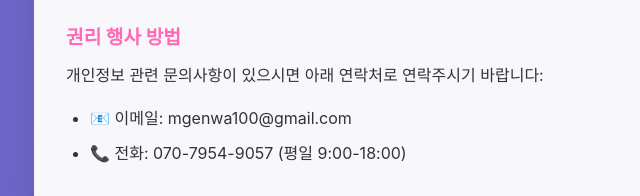
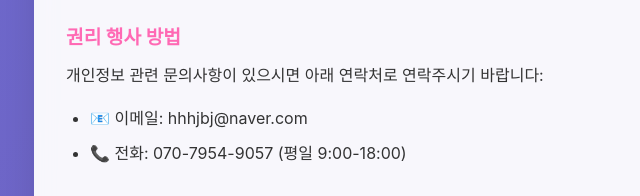
Before and after one commit to BYEONGJUJO/myanimalface, a website: page privacy.html in a window 1280 px wide. Shown: the part 2832-3028 px from the top of the page, 222-862 px from the left. Drawn offline with Linux system fonts and the light colour scheme.

Commit message:
Update privacy.html

```diff
--- a/privacy.html
+++ b/privacy.html
@@ -321,7 +321,7 @@
                 <h3>권리 행사 방법</h3>
                 <p>개인정보 관련 문의사항이 있으시면 아래 연락처로 연락주시기 바랍니다:</p>
                 <ul>
-                    <li>📧 이메일: mgenwa100@gmail.com</li>
+                    <li>📧 이메일: hhhjbj@naver.com</li>
                     <li>📞 전화: 070-7954-9057 (평일 9:00-18:00)</li>
                 </ul>
             </div>
@@ -373,12 +373,12 @@
                     <h3>개인정보보호책임자</h3>
                     <p><strong>성명:</strong> 조병주<br>
                     <strong>직책:</strong> 개인정보보호책임자<br>
-                    <strong>연락처:</strong> mgenwa100@gmail.com<br>
+                    <strong>연락처:</strong> hhhjbj@naver.com<br>
                     <strong>전화:</strong> 070-7954-9057</p>
 
                     <h3>개인정보보호 담당부서</h3>
                     <p><strong>부서명:</strong> 개인정보보호팀<br>
-                    <strong>연락처:</strong> mgenwa100@gmail.com</p>
+                    <strong>연락처:</strong> hhhjbj@naver.com</p>
                 </div>
             </div>
 
```
